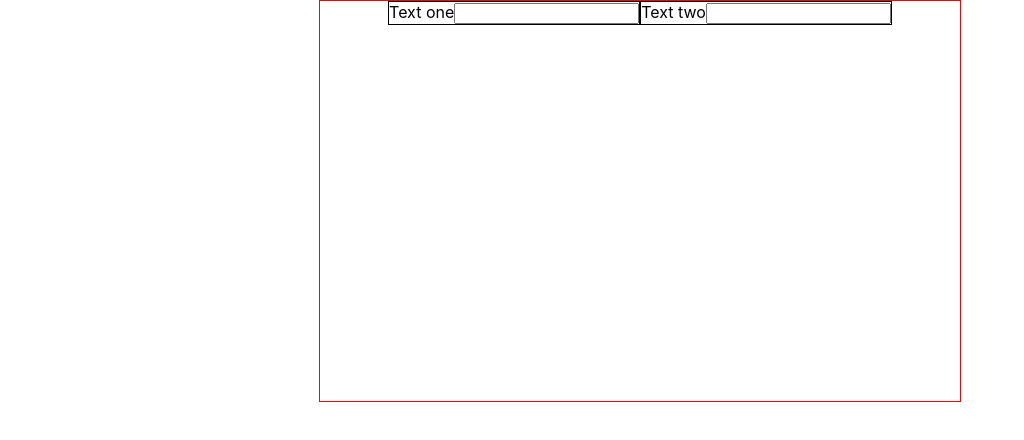
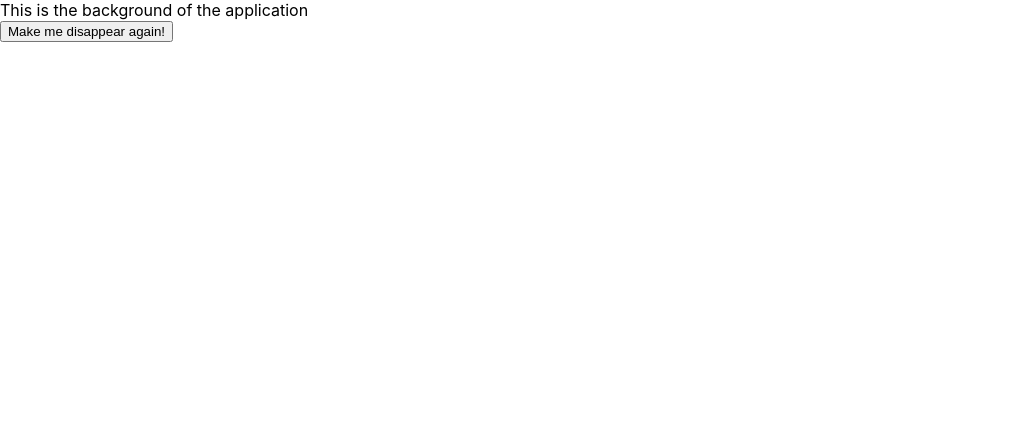
Before and after one commit to RCastilho91/coding_sandbox, a React (Create React App) app in the folder react-sandbox/: page / in a window 1280 px wide. Shown: the top 440 px of the page, without its empty margins (0-1024 px from the left). Built offline with nearby package versions, Linux system fonts and the light colour scheme.

Commit message:
Changing main app to support the pop-up module

```diff
--- a/react-sandbox/src/App.js
+++ b/react-sandbox/src/App.js
@@ -1,11 +1,14 @@
 import React from 'react';
 import './App.css';
-import TextBoxes from './components/simultaneous-textboxes/Textboxes';
+import PopUp from './components/pop-up/PopUp'
 
 function App() {
   return (
     <div className="App">
-      <TextBoxes />
+
+      This is the background of the application
+
+      <PopUp />
     </div>
   );
 }
--- a/react-sandbox/src/components/pop-up/PopUp.js
+++ b/react-sandbox/src/components/pop-up/PopUp.js
@@ -20,10 +20,10 @@ export default class PopUp extends Component {
     render(){
         return(
             <div>
-                <div className="btn" onClick={this.togglePop}>
+                <div className="btn" onClick={ this.popUpToggle }>
                     <button>Make me disappear again!</button>
                 </div>
-                {this.state.seen ? <PopUp toggle={this.togglePop} /> : null}
+                {this.state.visible ? <PopUp toggle={ this.popUpToggle } /> : null}
            </div>
         )
     }
```
